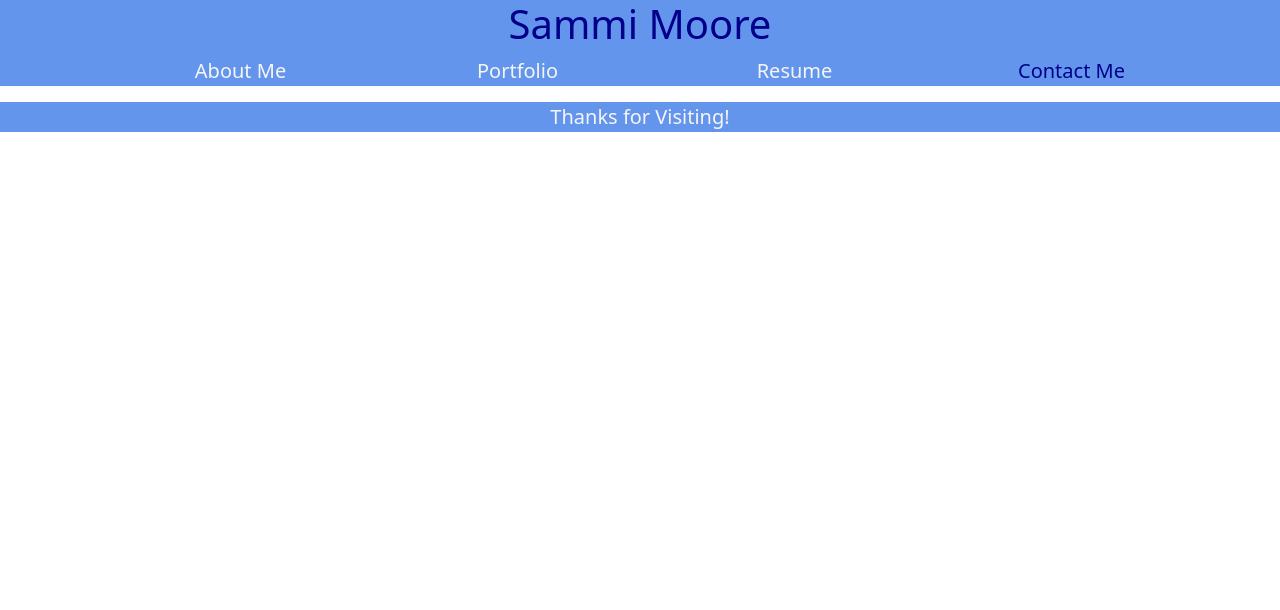
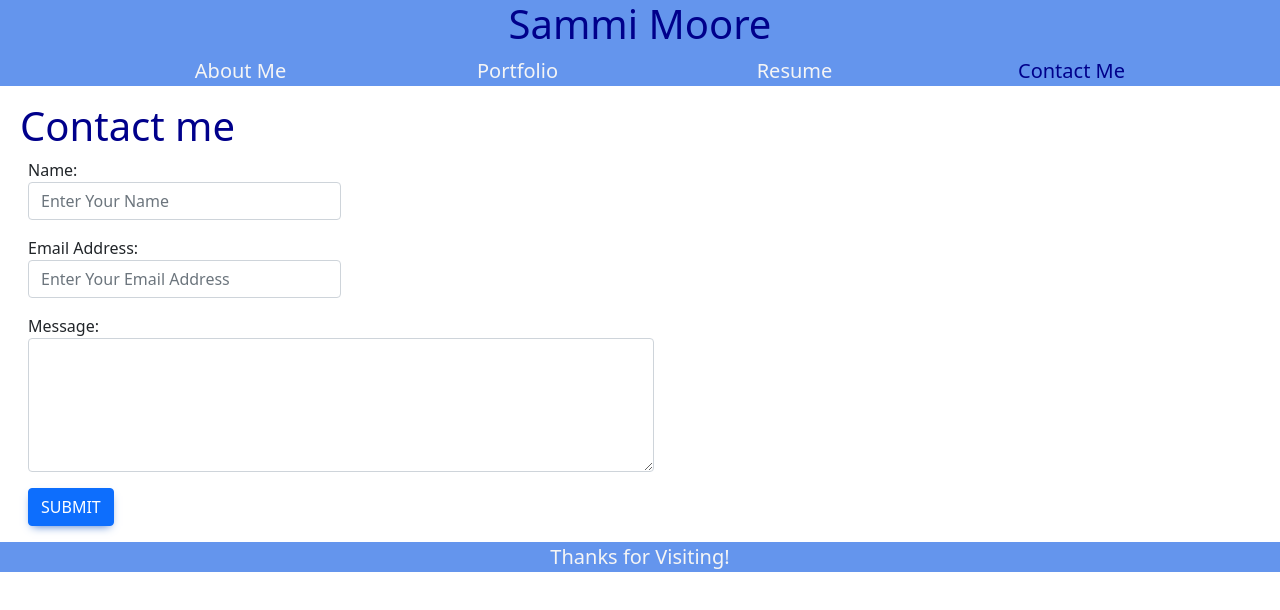
Before and after one commit to sm3131/sammi-portfolio, a React (Create React App) app: page / in a window 1280 px wide. Both pictures are taken after a click on the element "Contact Me". Shown: the top 610 px of the page. Built offline with nearby package versions, Linux system fonts and the light colour scheme.

Commit message:
created Contact Me component with rendering and functionality; added to about page

```diff
--- a/src/components/About/index.js
+++ b/src/components/About/index.js
@@ -2,15 +2,22 @@ import React from "react";
 import coverImage from "../../assets/img/sammi.png"
 
 function About() {
-    return(
+    return (
         <section className="container">
             <div className="row">
                 <h1 className="col-12 about-head">About Me</h1>
-            <img src={coverImage} className="col-12 col-md-6 col-lg-6 cover-img"/>
+                <img src={coverImage} className="col-12 col-md-6 col-lg-6 cover-img" />
                 <div className="col-12 col-md-6 col-lg-6 about-text">
                     <h2>Background</h2>
                     <ul className="col-12 col-md-6 col-lg-6 about-list" >
-                <li>Intro Text About Me!</li>
+                        <li className="w-250">
+                            Hello! My name is Sammi Moore, I am 25 years old, and I graduated from Northern Arizona University in April 2021 with a Master's in Science Teaching. I taught anatomy and physiology for several years throughout graduate school, but upon graduation I discovered a whole new world in tech. After I graduated I took a few months off from school and work, and during this free time I found that coding truly piqued my interest. I began working on free coding platforms to become familiar with this entirely foreign field of knowledge. After a couple of months of learning about coding basics and how it applies to almost everything humans interact with today, I decided I wanted to further pursue this field. That was when I made the decision to fully immerse myself in a six month full stack web development bootcamp through the University of Arizona. Over those six months I gained a wealth of knowledge in full stack web development, and with these newfound skills I plan to continue building and creating more projects to practice and eventually find a career in coding.
+                        </li>
+                        <br></br>
+                        <li>
+                            My goal is to eventually land a remote programming job, that will provide me with both stability and
+                            flexibility. I am still figuring out what areas of full stack web development I want to specialize in, but I currently have the skills in knowledge in both front-end and back-end technologies which will allow me to fit in with a variety of different companies. I have been working hard to create a portfolio that showcases the projects I have created throughout over the past 6 to 12 months. You can visit the Resume link to view a more formal overview of my schooling, work, and proficiencies. To view some of my larger coding projects, please visit the Portfolio link, and if you have any questions you can use the contact form in the Contact Me link to send me a message.
+                        </li>
                     </ul>
                     <h2>Skills</h2>
                     <ul className="col-12 col-md-6 col-lg-6 about-list">
@@ -20,7 +27,7 @@ function About() {
                         Other Interests
                     </h2>
                     <ul className="col-12 col-md-6 col-lg-6 about-list">
-                <li>RockClimbing</li>
+                        <li>Outside of coding I also enjoy rock climbing, biking, hiking, lifting weights, construction, and drawing. Thank you for stopping by to peruse my page, and if you have any questions or would like to contact me do not hesitate to reach out in the "Contact Me" section.</li>
                     </ul>
                 </div>
             </div>
--- /dev/null
+++ b/src/components/Contact/index.js
@@ -0,0 +1,68 @@
+import React, { useState } from "react";
+import { validateEmail } from '../../utils/helpers';
+
+function Contact() {
+    const [formState, setFormState] = useState({ name: '', email: '', message: '' });
+
+    const { name, email, message } = formState;
+
+    const [errorMessage, setErrorMessage] = useState('');
+
+    function handleChange(e) {
+
+        if (e.target.name === 'email') {
+            const isValid = validateEmail(e.target.value);
+            console.log(isValid);
+            // isValid conditional statement
+            if (!isValid) {
+                setErrorMessage('Your email is invalid.');
+            } else {
+                setErrorMessage('');
+            }
+        } else {
+            if (!e.target.value.length) {
+                setErrorMessage(`${e.target.name} is required.`);
+            } else {
+                setErrorMessage('');
+            }
+        }
+        if (!errorMessage) {
+            setFormState({ ...formState, [e.target.name]: e.target.value });
+        }
+
+        console.log('errorMessage', errorMessage);
+    }
+
+    function handleSubmit(e) {
+        e.preventDefault();
+        console.log(formState);
+    }
+
+    return (
+        <section>
+            <h1 className="contact-head">Contact me</h1>
+            <form className="contact-form" id="contact-form" onSubmit={handleSubmit}>
+                {errorMessage && (
+                    <div>
+                        <p className="error-text text-danger">{errorMessage}</p>
+                    </div>
+                )}
+                <div className="form-group mb-3">
+                    <label htmlFor="name">Name:</label>
+                    <input type="text" className="form-control w-25" defaultValue={name} onBlur={handleChange} name="Name" placeholder="Enter Your Name" />
+                </div>
+                <div class="form-group mb-3">
+                    <label htmlFor="email">Email Address:</label>
+                    <input type="email" defaultValue={email} onBlur={handleChange} name="Email" className="form-control w-25" placeholder="Enter Your Email Address" />
+                </div>
+                <div class="form-group mb-3">
+                    <label htmlFor="message">Message:</label>
+                    <textarea name="Message" defaultValue={message} onBlur={handleChange} className="form-control w-50" rows="5" />
+                </div>
+                <button type="submit" className="btn btn-primary mb-3">Submit</button>
+            </form>
+        </section>
+    )
+}
+
+export default Contact;
--- a/src/components/Nav/index.js
+++ b/src/components/Nav/index.js
@@ -1,5 +1,4 @@
 import React from "react";
-import { capitalizeFirstLetter } from "../../utils/helpers";
 
 function Nav({ currentPage, handlePageChange }) {
 
--- a/src/components/PortfolioContainer.js
+++ b/src/components/PortfolioContainer.js
@@ -3,6 +3,7 @@ import Nav from "./Nav";
 import About from "./About";
 import Portfolio from "./Portfolio";
 import Resume from "./Resume";
+import Contact from "./Contact";
 
 function PortfolioContainer() {
 
@@ -18,9 +19,9 @@ function PortfolioContainer() {
         if (currentPage === 'Resume') {
             return <Resume />;
         }
-        // if (currentPage === 'Contact') {
-        //     return <Contact />;
-        //   }
+        if (currentPage === 'Contact') {
+            return <Contact />;
+          }
     };
 
     const handlePageChange = (page) => setCurrentPage(page);
--- a/src/index.css
+++ b/src/index.css
@@ -99,6 +99,14 @@ h2 {
   background-color: white;
 }
 
+.contact-head{
+ margin-left: 0.5em;
+}
+
+.contact-form {
+ margin-left: 1.75rem;
+}
+
 footer {
   background:cornflowerblue;
   text-align: center;
```
Lines whose indentation alone changed are shown as unchanged.
